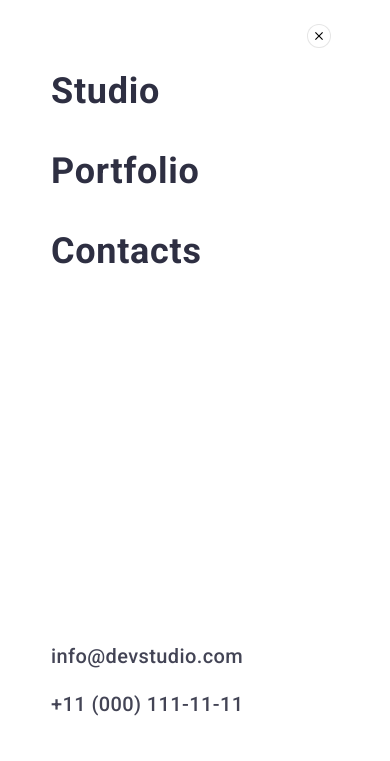
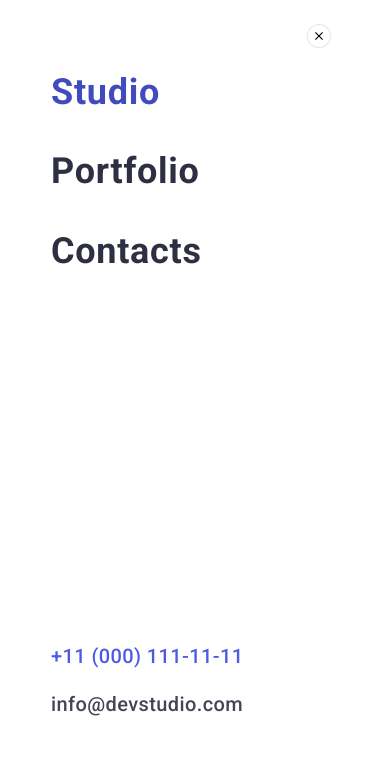
Before and after one commit to Alona-Volvach/goit-markup-hw-06, a plain HTML site: page index.html in a window 390 px wide. Both pictures are taken after a click on the button 327 px from the left and 26 px from the top of the page. Shown: the top 761 px of the page. Drawn offline with nearby package versions, Linux system fonts and the light colour scheme.

Commit message:
initial commit

```diff
--- a/css/style.css
+++ b/css/style.css
@@ -235,6 +235,13 @@ img {
   color: #2e2f42;
   transition: color 250ms cubic-bezier(0.4, 0, 0.2, 1);
 }
+.nav-link-mobile-menu-studio {
+  font-weight: 700;
+  font-size: 36px;
+  line-height: 1.11111;
+  letter-spacing: 0.02em;
+  color: #404bbf;
+}
 .nav-link-mobile-menu:hover,
 .nav-link-mobile-menu:focus {
   color: #404bbf;
@@ -254,6 +261,15 @@ img {
   line-height: 1.2;
   letter-spacing: 0.02em;
   color: #434455;
+  transition: color 250ms cubic-bezier(0.4, 0, 0.2, 1);
+}
+.contacts-link-mobile-menu-phone {
+  font-style: normal;
+  font-weight: 500;
+  font-size: 20px;
+  line-height: 1.2;
+  letter-spacing: 0.02em;
+  color: #4d5ae5;
   transition: color 250ms cubic-bezier(0.4, 0, 0.2, 1);
 }
 .contacts-link-mobile-menu:hover,
@@ -299,7 +315,6 @@ img {
   background-position: center;
   background-size: cover;
   max-width: 320px;
-  min-height: 432px;
   margin: auto;
 }
 @media screen and (min-resolution: 192dpi) {
@@ -375,8 +390,8 @@ img {
 }
 @media screen and (min-width: 1158px) {
   .section {
-    padding-top: 120px;
-    padding-bottom: 120px;
+    padding-top: 188px;
+    padding-bottom: 188px;
   }
   .section-main-hero {
     max-width: 1440px;
@@ -924,6 +939,7 @@ img {
   color: #4d5ae5;
 }
 .custom-checkbox {
+  flex-shrink: 0;
   display: inline-flex;
   justify-content: center;
   align-items: center;
--- a/index.html
+++ b/index.html
@@ -64,7 +64,7 @@
           <nav class="nav-mobile-menu">
             <ul class="nav-mobile-menu-list">
               <li class="nav-mobile-menu-item">
-                <a class="nav-link-mobile-menu" href="">Studio</a>
+                <a class="nav-link-mobile-menu-studio" href="">Studio</a>
               </li>
               <li class="nav-mobile-menu-item">
                 <a class="nav-link-mobile-menu" href="">Portfolio</a>
@@ -78,14 +78,16 @@
             <ul class="contacts-list-mobile-menu">
               <li class="contacts-item-mobile-menu">
                 <a
+                  class="contacts-link-mobile-menu-phone"
+                  href="tel:+110001111111"
+                  >+11 (000) 111-11-11</a
+                >
+              </li>
+              <li class="contacts-item-mobile-menu">
+                <a
                   class="contacts-link-mobile-menu"
                   href="mailto:info@devstudio.com"
                   >info@devstudio.com</a
-                >
-              </li>
-              <li class="contacts-item-mobile-menu">
-                <a class="contacts-link-mobile-menu" href="tel:+110001111111"
-                  >+11 (000) 111-11-11</a
                 >
               </li>
             </ul>
```
